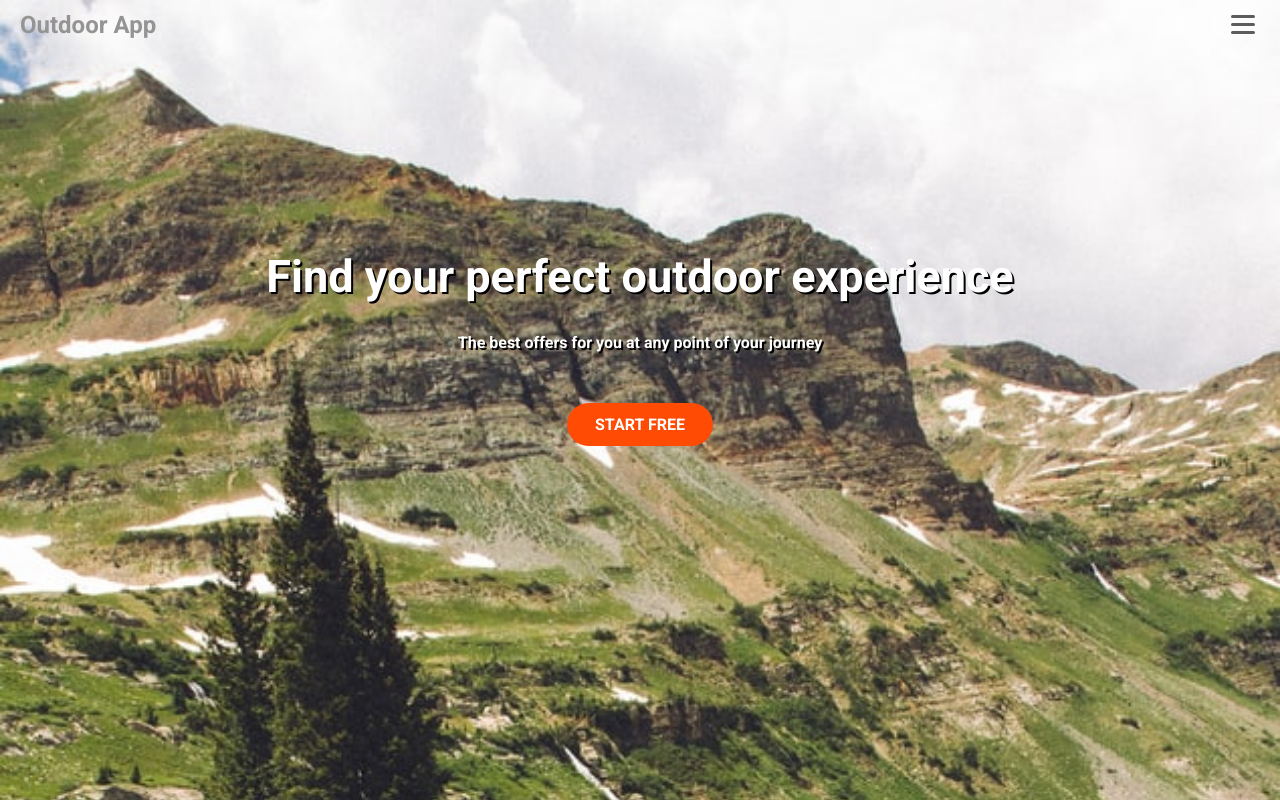
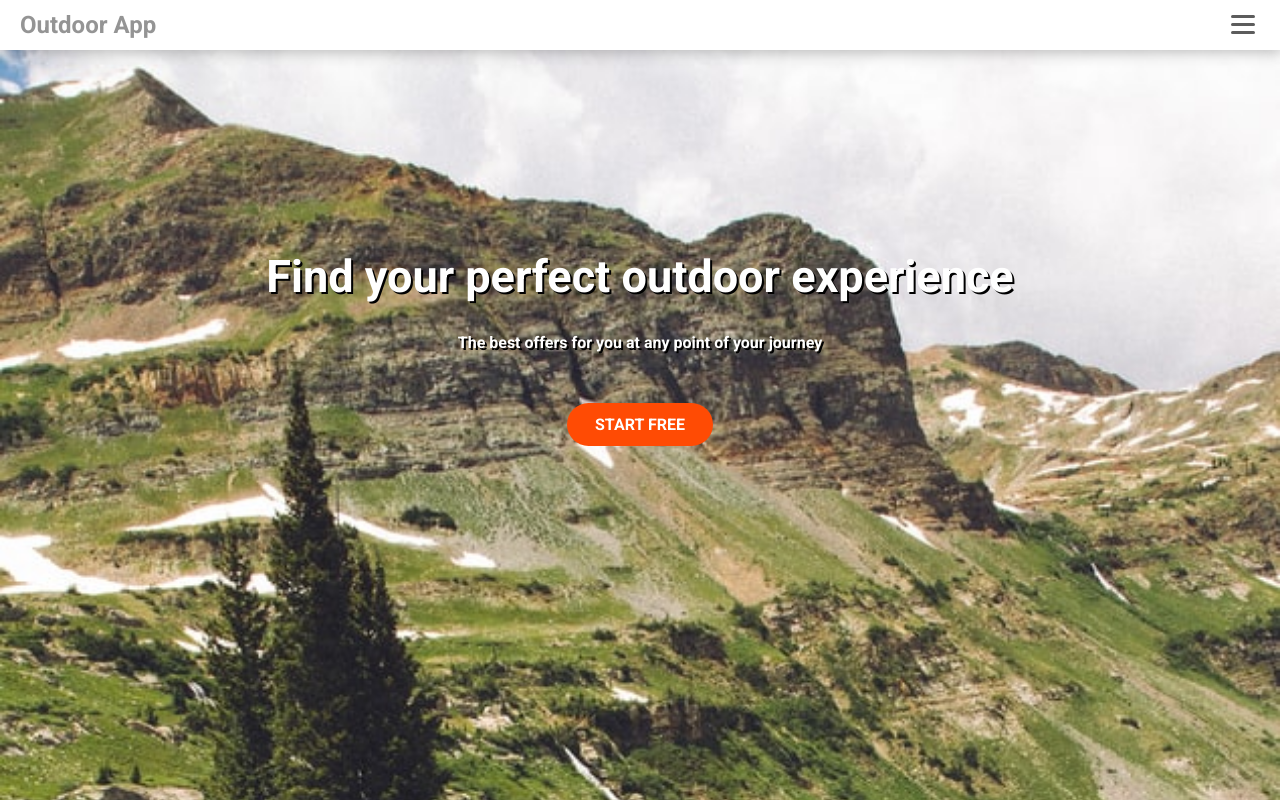
Before and after one commit to ermin-cahtarevic/outdoor-client, a React (Create React App) app: page / in a window 1280 px wide. Shown: the top 802 px of the page. Built offline with nearby package versions, Linux system fonts and the light colour scheme.

Commit message:
Position navbar fixed to the top of the screen

```diff
--- a/src/components/Dashboard.js
+++ b/src/components/Dashboard.js
@@ -1,10 +1,12 @@
 import React from 'react';
 import Listings from '../containers/Listings';
 import Navbar from './Navbar';
+import Spacer from './Spacer';
 
 const Dashboard = () => (
   <div>
     <Navbar />
+    <Spacer />
     <Listings />
   </div>
 );
--- a/src/components/Home.js
+++ b/src/components/Home.js
@@ -2,11 +2,13 @@ import React from 'react';
 import { Link } from 'react-router-dom';
 import Navbar from './Navbar';
 import '../styles/Home.css';
+import Spacer from './Spacer';
 
 const Home = () => (
   <div className="home-page">
     <div className="home-top-section">
       <Navbar />
+      <Spacer />
       <h1>Find your perfect outdoor experience</h1>
       <h4>The best offers for you at any point of your journey</h4>
       <Link to="/signup" className="start-free">Start free</Link>
--- /dev/null
+++ b/src/components/Spacer.js
@@ -0,0 +1,7 @@
+import React from 'react';
+
+const Spacer = () => (
+  <div className="spacer" style={{ height: '50px', width: '100%' }} />
+);
+
+export default Spacer;
--- a/src/containers/Favourites.js
+++ b/src/containers/Favourites.js
@@ -9,6 +9,7 @@ import { clearListing, removeErrors } from '../actions';
 
 import '../styles/Favourites.css';
 import 'react-loader-spinner/dist/loader/css/react-spinner-loader.css';
+import Spacer from '../components/Spacer';
 
 const Favourites = ({ favourites, listings }) => {
   const dispatch = useDispatch();
@@ -34,6 +35,7 @@ const Favourites = ({ favourites, listings }) => {
   return (
     <div>
       <Navbar />
+      <Spacer />
       <div className="favourite-listings-list">
         {
           fetchFavouritesError
--- a/src/containers/Listing.js
+++ b/src/containers/Listing.js
@@ -14,6 +14,7 @@ import { switchIsFavourite, removeErrors } from '../actions';
 
 import '../styles/Listing.css';
 import 'react-loader-spinner/dist/loader/css/react-spinner-loader.css';
+import Spacer from '../components/Spacer';
 
 const Listing = ({ listings, match }) => {
   const { params: { id } } = match;
@@ -48,6 +49,7 @@ const Listing = ({ listings, match }) => {
   return (
     <div className="listing-deatils-page">
       <Navbar />
+      <Spacer />
       {
         fetchListingError
         && (
--- a/src/styles/Navbar.css
+++ b/src/styles/Navbar.css
@@ -1,10 +1,17 @@
 .navbar {
   display: flex;
-  position: relative;
+  position: fixed;
   justify-content: space-between;
   align-items: center;
+  box-sizing: border-box;
+  background-color: white;
+  box-shadow: 0 1px 15px rgba(0, 0, 0, 0.3);
   height: 50px;
+  width: 100%;
+  top: 0;
+  left: 0;
   padding: 0 20px;
+  z-index: 500;
 }
 
 .logo {
```
